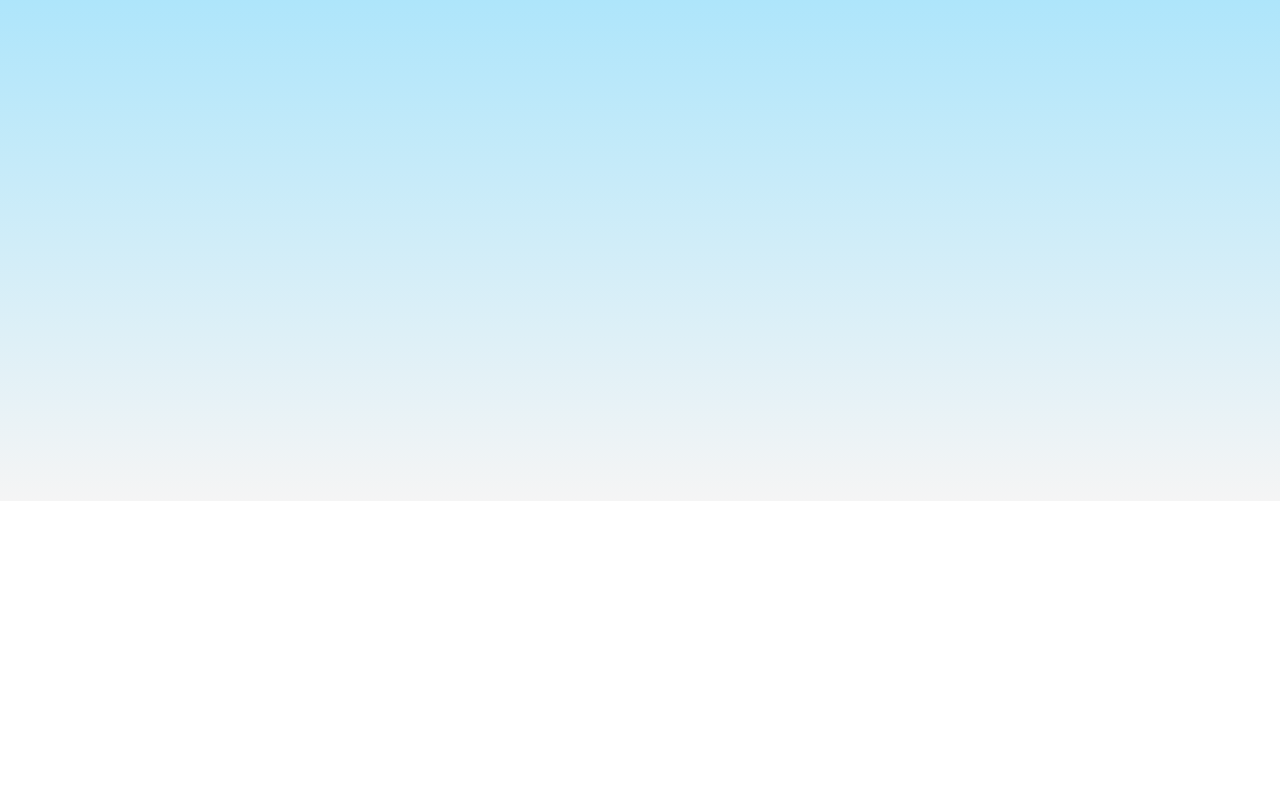
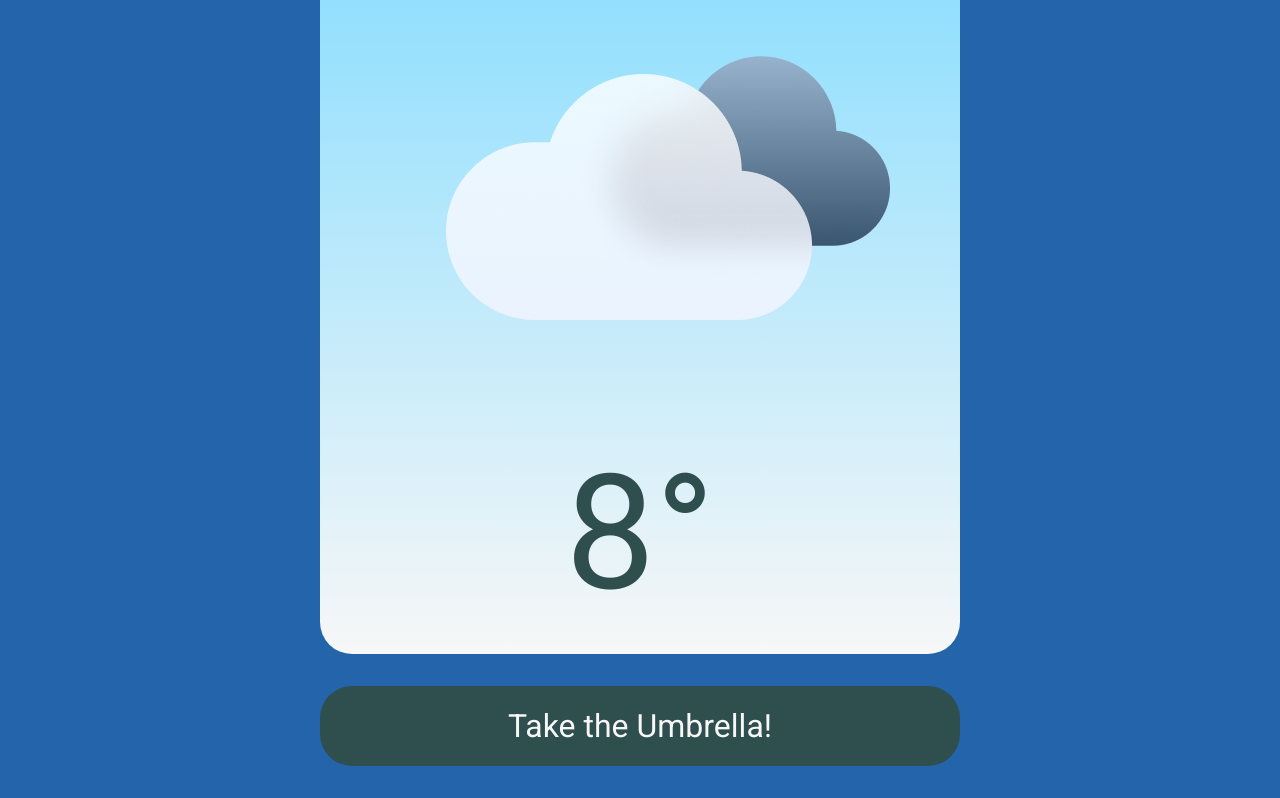
Before and after one commit to Francesco-Iannuzzi/weather_forecasts, a plain HTML site: page index.html in a window 1280 px wide. Shown: the part 331-1129 px from the top of the page. Before the commit the page ends 832 px from the top, so only its background shows below. Drawn offline with nearby package versions, Linux system fonts and the light colour scheme.

Commit message:
add static content section weather and advise + style / changhe color palette

```diff
--- a/assets/css/style.css
+++ b/assets/css/style.css
@@ -1,23 +1,30 @@
 /* #region utilities */
 
 :root {
-    --app-back: linear-gradient(to bottom, #7FDBFF, #f5f5f5);
-    --app-back-1: #7FDBFF;
-    --app-back-2: #f5f5f5;
-    --app-primary: #f9f9f9;
-    --app-secondary: #FFDC00;
-    --app-text: #4242db;
-    --app-icon: #FFA500;
+    --app-back: #2364AA;
+    --app-primary: #3DA5D9;
+    --app-day: #7FDBFF;
+    --app-night: #2F4F4F;
+    --app-text-day: #2F4F4F;
+    --app-text-night: #FFD700;
+    --app-light: #f7f7f7;
+    --app-dark: #010125;
+}
 
-    /* color weather */
-    --app-sun: #FFD700;
-    --app-clear: #87CEEB;
-    --app-clouds: #CCCCCC;
-    --app-fog: #D3D3D3;
-    --app-rain: #4682B4;
-    --app-lightning: #FFA500;
-    --app-storm: #2F4F4F;
-    --app-snow: #FFFFFF;
+.day .weather>.panel {
+    background: linear-gradient(to bottom, var(--app-day), var(--app-light));
+}
+
+.night .weather>.panel {
+    background: linear-gradient(to bottom, var(--app-night), var(--app-dark));
+}
+
+.day .weather>.panel {
+    color: var(--app-text-day);
+}
+
+.night .weather>.panel {
+    color: var(--app-text-night);
 }
 
 /* #endregion utilities */
@@ -30,21 +37,20 @@
     box-sizing: border-box;
     font-family: "Roboto", sans-serif;
     font-style: normal;
-
 }
 
 body {
-    background: var(--app-back);
+    margin-top: 2rem;
+    margin-bottom: 2rem;
     background-repeat: no-repeat;
-    height: 100vh;
+    background-color: var(--app-back);
 }
 
 .panel {
-    background-color: var(--app-primary);
+    background-color: var(--app-night);
+    color: var(--app-light);
     border-radius: 2rem;
-    padding: 2rem;
-    box-shadow: 5px 10px 8px #adadad;
-    max-width: 60rem;
+    max-width: 40rem;
     margin: auto;
 }
 
@@ -57,10 +63,10 @@ body {
     justify-content: space-between;
     align-items: center;
     margin-top: 2rem;
+    padding: 2rem;
 }
 
 .title {
-    color: var(--app-text);
     margin: 0;
     font-size: 2.2rem;
     font-weight: 500;
@@ -74,4 +80,41 @@ body {
 /* #endregion app_header */
 
 /* #region app_main */
+
+.weather {
+    margin-top: 2rem;
+    margin-bottom: 2rem;
+    text-align: center;
+}
+
+.weather>.panel {
+    padding: 0;
+}
+
+.weather_city {
+    margin: 0;
+    padding-top: 2rem;
+    font-size: 4rem;
+    font-weight: 700;
+}
+
+.weather_img {}
+
+.weather_degrees {
+    margin: 0;
+    font-size: 10rem;
+    font-weight: 400;
+}
+
+.advise {
+    margin-bottom: 2rem;
+}
+
+.advise_text {
+    margin: 0;
+    text-align: center;
+    font-size: 2rem;
+    padding: 1rem 0;
+}
+
 /* #endregion app_main */
--- a/index.html
+++ b/index.html
@@ -29,22 +29,38 @@
     <link rel="icon" href="./assets/img/icon.png" type="image/x-icon">
 </head>
 
-<body>
+<body class="day">
 
     <header id="app_header">
+
         <div class="panel">
             <h1 class="title">Weather</h1>
             <img class="logo" src="./assets/img/icon.png" alt="logo">
         </div>
+
     </header>
     <!-- /app_header -->
 
     <main id="app_main">
 
-        <section class="weather_result"></section>
-        <!-- /weather_result -->
+        <section class="weather">
 
-        <section class="advise"></section>
+            <div class="panel">
+                <h2 class="weather_city">Salerno</h2>
+                <img class="weather_img" src="./assets/img/04d.png" alt="icon_weather">
+                <p class="weather_degrees">8°</p>
+            </div>
+
+        </section>
+        <!-- /weather -->
+
+        <section class="advise">
+
+            <div class="panel">
+                <p class="advise_text">Take the Umbrella!</p>
+            </div>
+
+        </section>
         <!-- /advice -->
 
     </main>
```
